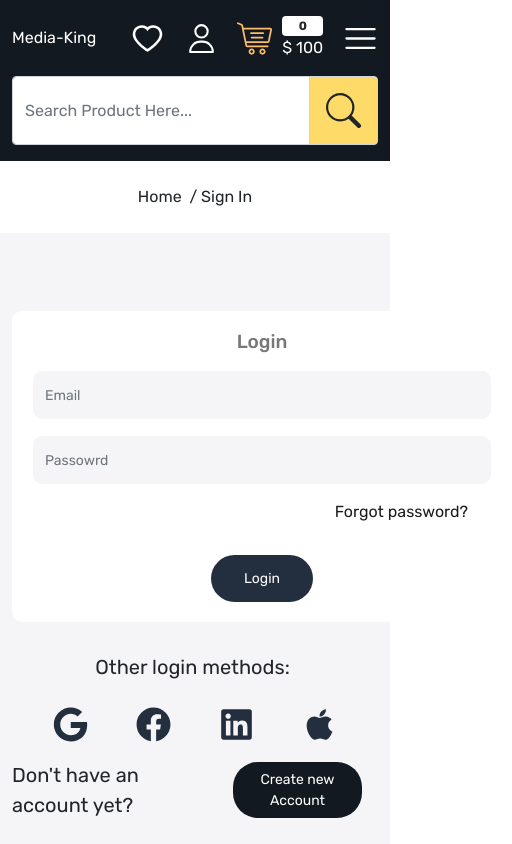
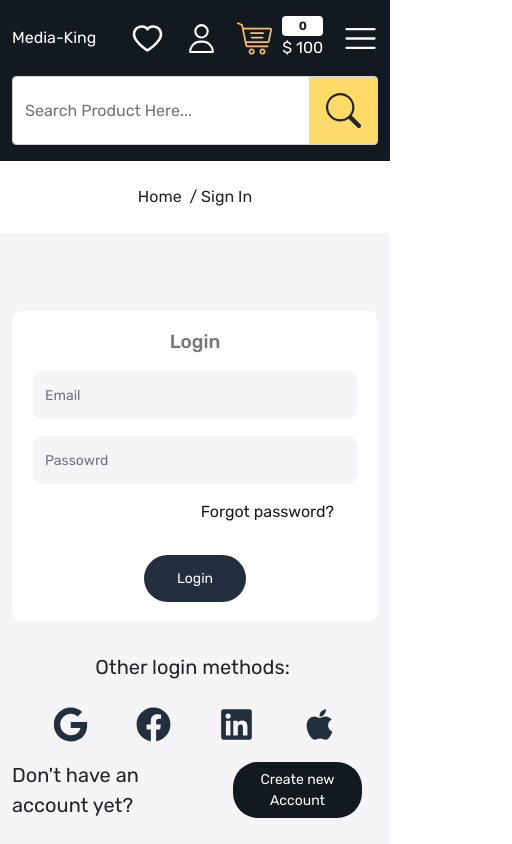
Before and after one commit to KrzysztofHum/Fashionable-shop, a React (Create React App) app in the folder frontend/: page /signin in a window 390 px wide. Shown: the top 844 px of the page, 512 px wide, since content can reach past the window. Built offline with nearby package versions, Linux system fonts and the light colour scheme; no server answers.

Commit message:
mobile signin, change title and add favicon

```diff
--- a/frontend/public/index.html
+++ b/frontend/public/index.html
@@ -34,7 +34,7 @@
       work correctly both with client-side routing and a non-root public URL.
       Learn how to configure a non-root public URL by running `npm run build`.
     -->
-    <title>Fashionable shop</title>
+    <title>Media King</title>
   </head>
   <body>
     <noscript>You need to enable JavaScript to run this app.</noscript>
--- a/frontend/src/App.css
+++ b/frontend/src/App.css
@@ -710,7 +710,7 @@ a:hover svg {
 .auth-card {
   padding: 20px;
   background-color: white;
-  width: 500px;
+  max-width: 500px;
   margin: 30px auto;
   border-radius: 10px;
 }
```
Also changed, not shown: 1 other file (tests, documents, lock files or other folders).
